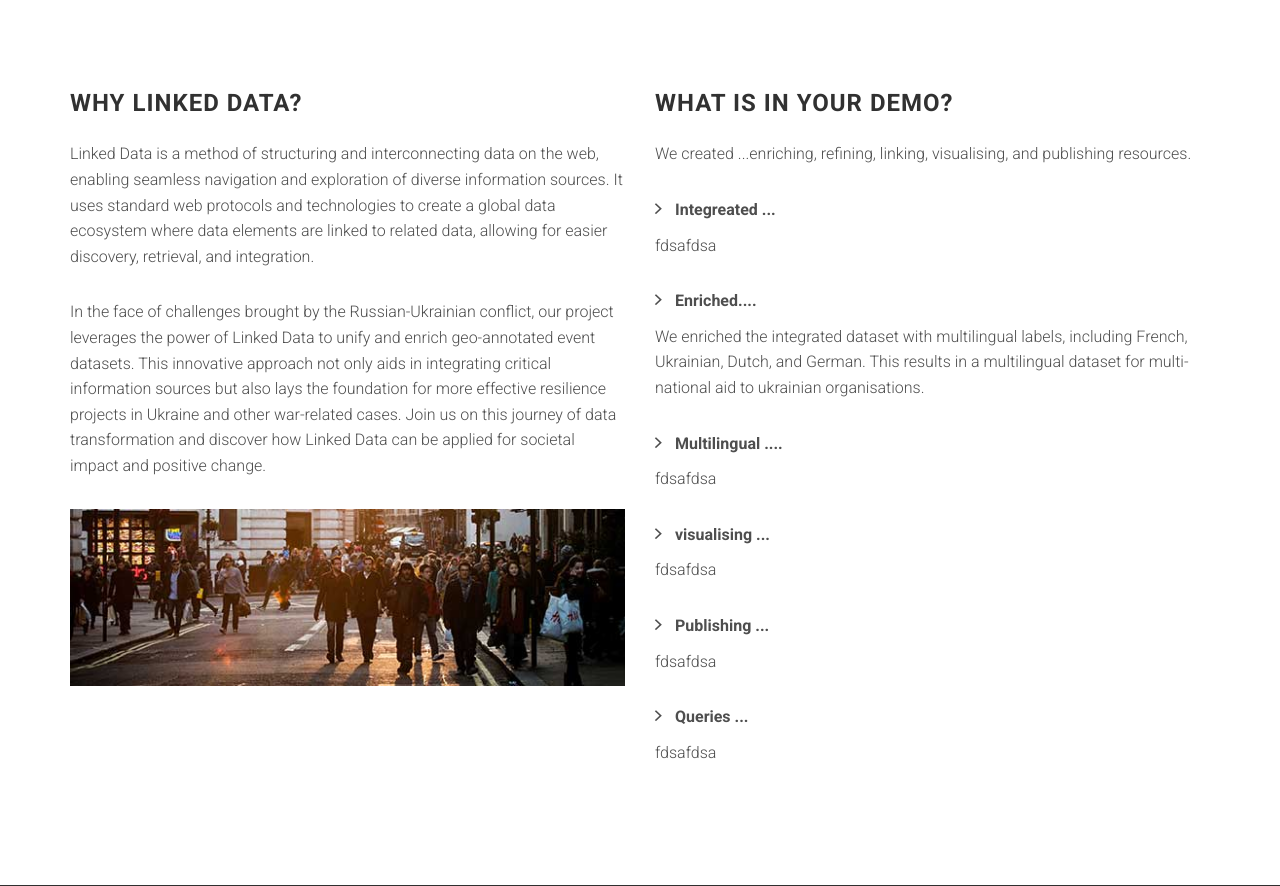
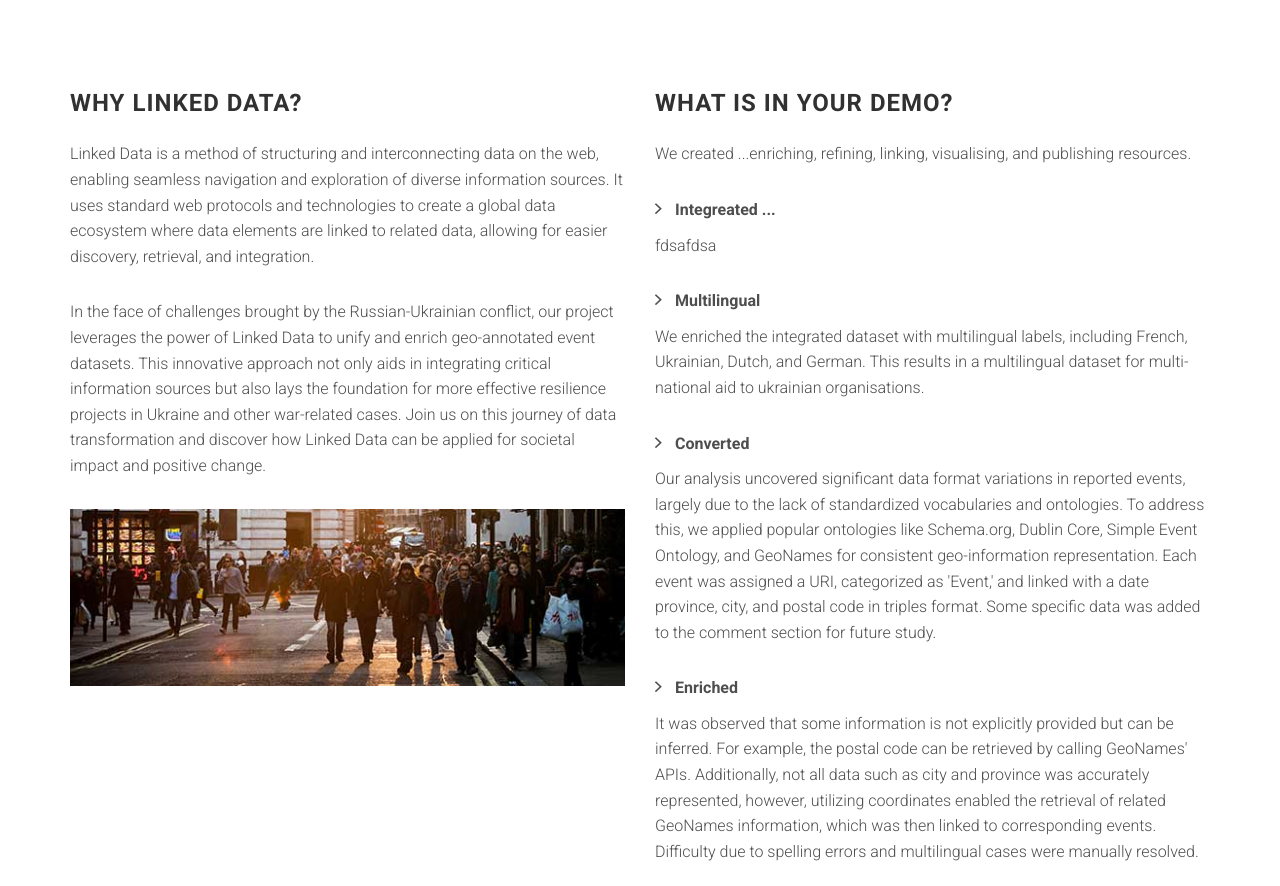
Before and after one commit to LinkedData4Resilience/website, a Django app: page / in a window 1280 px wide. Shown: the part 800-1686 px from the top of the page. Run offline with Django 4.2, Linux system fonts and the light colour scheme; some libraries are stand-ins or nearby versions; some web fonts are replaced; grey boxes are pictures that could not be loaded.

Commit message:
Update index.html

```diff
--- a/hello/templates/index.html
+++ b/hello/templates/index.html
@@ -40,10 +40,10 @@
 
                 <ul class="list-arrow-right">
 
-<li>Integreated ...</li> <p>fdsafdsa</p>
-                    <li>Enriched....</li> <p>We enriched the integrated dataset with multilingual labels, including French, Ukrainian, Dutch, and German. This results in a multilingual dataset for multi-national aid to ukrainian organisations. </p>
-
-                      <li>Multilingual ....</li> <p>fdsafdsa</p>
+                    <li>Integreated ...</li> <p>fdsafdsa</p>
+                    <li>Multilingual</li> <p>We enriched the integrated dataset with multilingual labels, including French, Ukrainian, Dutch, and German. This results in a multilingual dataset for multi-national aid to ukrainian organisations. </p>
+                    <li>Converted </li> <p>Our analysis uncovered significant data format variations in reported events, largely due to the lack of standardized vocabularies and ontologies. To address this, we applied popular ontologies like Schema.org, Dublin Core, Simple Event Ontology, and GeoNames for consistent geo-information representation. Each event was assigned a URI, categorized as 'Event,' and linked with a date province, city, and postal code in triples format. Some specific data was added to the comment section for future study.</p>
+                      <li>Enriched </li> <p>It was observed that some information is not explicitly provided but can be inferred. For example, the postal code can be retrieved by calling GeoNames' APIs. Additionally, not all data such as city and province was accurately represented, however, utilizing coordinates enabled the retrieval of related GeoNames information, which was then linked to corresponding events.  Difficulty due to spelling errors and multilingual cases were manually resolved. </p>
                     <li>visualising ... </li> <p>fdsafdsa</p>
                     <li>Publishing ... </li> <p>fdsafdsa</p>
                     <li>Queries ... </li> <p>fdsafdsa</p>
```
